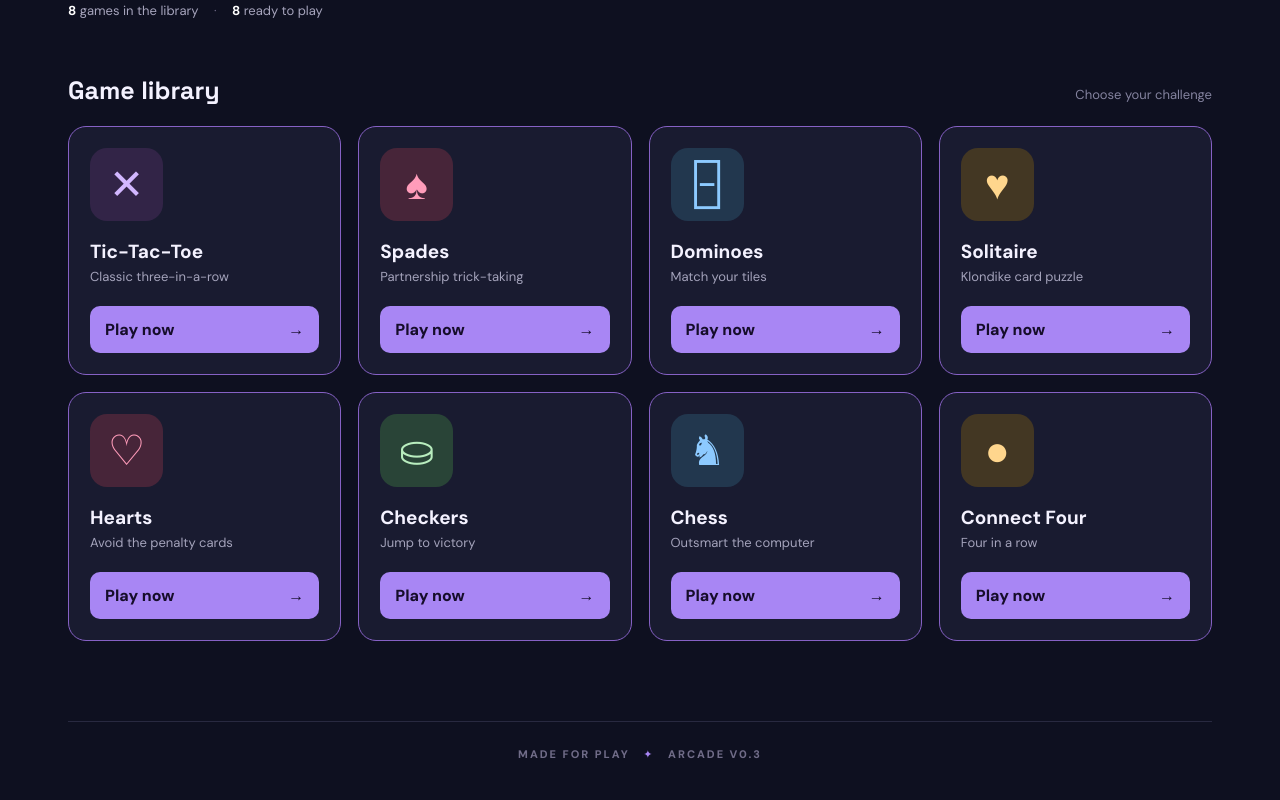
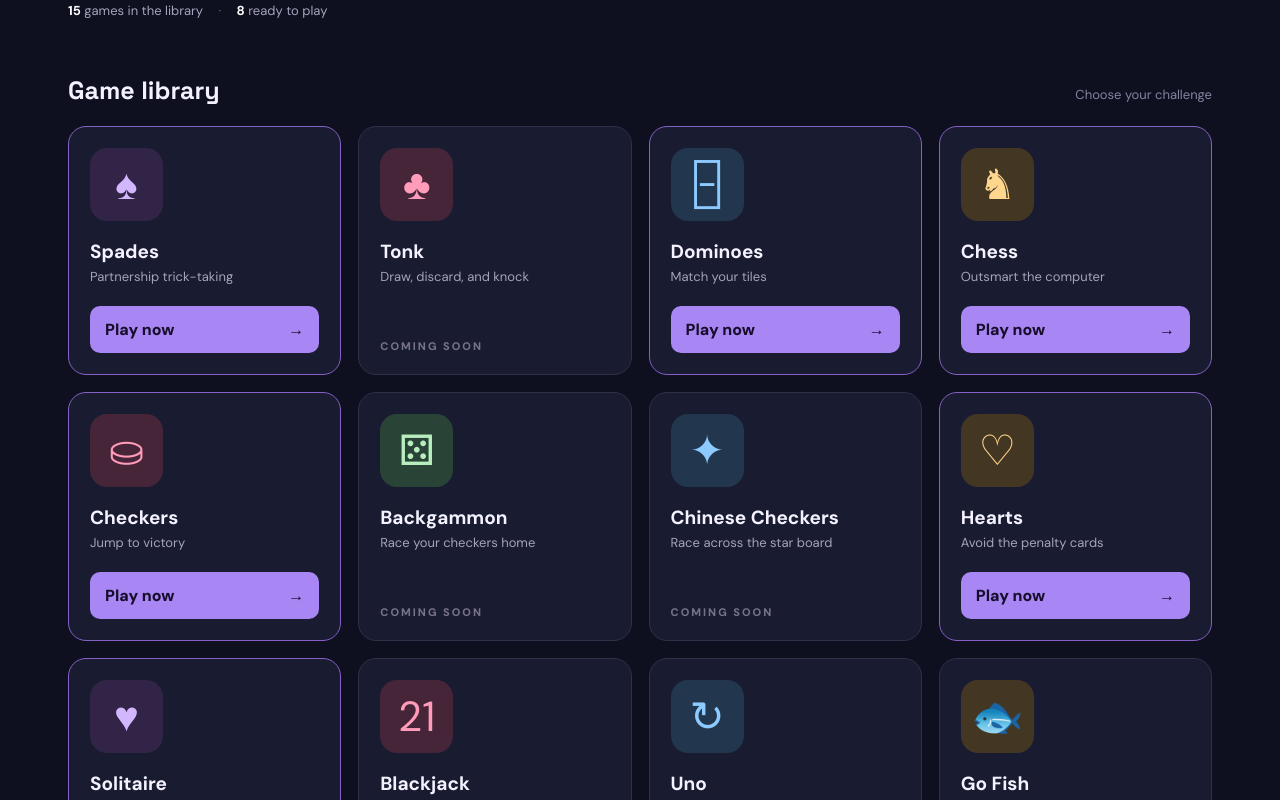
Before and after one commit to davidlwatsonjr/arcade, a React (Vite) app: page / in a window 1280 px wide. Shown: the part 460-1260 px from the top of the page. Built offline with nearby package versions, Linux system fonts and the light colour scheme.

Commit message:
feat(lobby): expand game catalog with seven planned titles

```diff
--- a/src/main.tsx
+++ b/src/main.tsx
@@ -1,6 +1,100 @@
-import './pwa';import React,{useState} from 'react';import {createRoot} from 'react-dom/client';import {TicTacToe} from './games/tic-tac-toe/TicTacToe';import {SpadesGame} from './games/spades/SpadesGame';import {ConnectFour} from './games/connect-four/ConnectFour';import {Checkers} from './games/checkers/Checkers';import {Dominoes} from './games/dominoes/Dominoes';import {Solitaire} from './games/solitaire/Solitaire';import {Hearts} from './games/hearts/Hearts';import {ChessGame} from './games/chess/ChessGame';import './style.css';import './style-spades.css';import './style-games.css';
-type GameName='Tic-Tac-Toe'|'Spades'|'Dominoes'|'Solitaire'|'Hearts'|'Checkers'|'Chess'|'Connect Four';
-const games:{name:GameName,icon:string,subtitle:string}[]=[{name:'Tic-Tac-Toe',icon:'✕',subtitle:'Classic three-in-a-row'},{name:'Spades',icon:'♠',subtitle:'Partnership trick-taking'},{name:'Dominoes',icon:'🁣',subtitle:'Match your tiles'},{name:'Solitaire',icon:'♥',subtitle:'Klondike card puzzle'},{name:'Hearts',icon:'♡',subtitle:'Avoid the penalty cards'},{name:'Checkers',icon:'⛀',subtitle:'Jump to victory'},{name:'Chess',icon:'♞',subtitle:'Outsmart the computer'},{name:'Connect Four',icon:'●',subtitle:'Four in a row'}];
-const components:Record<GameName,React.ComponentType<{onBack:()=>void}>>={'Tic-Tac-Toe':TicTacToe,Spades:SpadesGame,Dominoes,Solitaire,Hearts,Checkers,Chess:ChessGame,'Connect Four':ConnectFour};
-function App(){const[playing,setPlaying]=useState<GameName|null>(null);const Game=playing?components[playing]:null;return <div className="shell"><header><button className="brand" onClick={()=>setPlaying(null)}>✦ <span>ARCADE</span></button><span className="topline">YOUR PERSONAL GAME ROOM</span></header>{Game?<Game onBack={()=>setPlaying(null)}/>:<main><section className="hero"><div className="eyebrow">WELCOME TO THE ARCADE</div><h1>Pick a game.<br/><em>Make your move.</em></h1><p>Classic favorites, smart computer opponents, and a little friendly competition. Your next game starts here.</p><div className="stat"><strong>8</strong> games in the library <span>·</span> <strong>8</strong> ready to play</div></section><div className="section-heading"><h2>Game library</h2><span>Choose your challenge</span></div><div className="library">{games.map((game,index)=><article className="game-card available" key={game.name}><div className={'game-icon icon-'+index}>{game.icon}</div><div className="card-content"><h3>{game.name}</h3><p>{game.subtitle}</p></div><button className="play" onClick={()=>setPlaying(game.name)}>Play now <span>→</span></button></article>)}</div></main>}<footer>MADE FOR PLAY <span>✦</span> ARCADE V0.3</footer></div>}
-createRoot(document.getElementById('root')!).render(<React.StrictMode><App/></React.StrictMode>);
+import './pwa';
+import React, { useState } from 'react';
+import { createRoot } from 'react-dom/client';
+import { TicTacToe } from './games/tic-tac-toe/TicTacToe';
+import { SpadesGame } from './games/spades/SpadesGame';
+import { ConnectFour } from './games/connect-four/ConnectFour';
+import { Checkers } from './games/checkers/Checkers';
+import { Dominoes } from './games/dominoes/Dominoes';
+import { Solitaire } from './games/solitaire/Solitaire';
+import { Hearts } from './games/hearts/Hearts';
+import { ChessGame } from './games/chess/ChessGame';
+import './style.css';
+import './style-spades.css';
+import './style-games.css';
+
+const components = {
+  'Tic-Tac-Toe': TicTacToe,
+  'Spades': SpadesGame,
+  'Dominoes': Dominoes,
+  'Solitaire': Solitaire,
+  'Hearts': Hearts,
+  'Checkers': Checkers,
+  'Chess': ChessGame,
+  'Connect Four': ConnectFour,
+} satisfies Record<string, React.ComponentType<{ onBack: () => void }>>;
+
+type PlayableGameName = keyof typeof components;
+type Game = {
+  name: string;
+  icon: string;
+  subtitle: string;
+  status: 'playable' | 'coming-soon';
+  tentative?: boolean;
+};
+
+// The complete game catalog is deliberately independent of the playable-game registry.
+// New games appear in the lobby without requiring unfinished implementations or imports.
+const games: Game[] = [
+  { name: 'Spades', icon: '♠', subtitle: 'Partnership trick-taking', status: 'playable' },
+  { name: 'Tonk', icon: '♣', subtitle: 'Draw, discard, and knock', status: 'coming-soon' },
+  { name: 'Dominoes', icon: '🁣', subtitle: 'Match your tiles', status: 'playable' },
+  { name: 'Chess', icon: '♞', subtitle: 'Outsmart the computer', status: 'playable' },
+  { name: 'Checkers', icon: '⛀', subtitle: 'Jump to victory', status: 'playable' },
+  { name: 'Backgammon', icon: '⚄', subtitle: 'Race your checkers home', status: 'coming-soon' },
+  { name: 'Chinese Checkers', icon: '✦', subtitle: 'Race across the star board', status: 'coming-soon' },
+  { name: 'Hearts', icon: '♡', subtitle: 'Avoid the penalty cards', status: 'playable' },
+  { name: 'Solitaire', icon: '♥', subtitle: 'Klondike card puzzle', status: 'playable' },
+  { name: 'Blackjack', icon: '21', subtitle: 'Beat the dealer without busting', status: 'coming-soon' },
+  { name: 'Uno', icon: '↻', subtitle: 'Match colors and numbers', status: 'coming-soon', tentative: true },
+  { name: 'Go Fish', icon: '🐟', subtitle: 'Ask, collect, and make books', status: 'coming-soon' },
+  { name: 'Yahtzee', icon: '⚅', subtitle: 'Roll for the highest score', status: 'coming-soon', tentative: true },
+  { name: 'Tic-Tac-Toe', icon: '✕', subtitle: 'Classic three-in-a-row', status: 'playable' },
+  { name: 'Connect Four', icon: '●', subtitle: 'Four in a row', status: 'playable' },
+];
+
+const playableCount = games.filter(game => game.status === 'playable').length;
+
+function App() {
+  const [playing, setPlaying] = useState<PlayableGameName | null>(null);
+  const GameComponent = playing ? components[playing] : null;
+
+  return (
+    <div className="shell">
+      <header>
+        <button className="brand" onClick={() => setPlaying(null)}>✦ <span>ARCADE</span></button>
+        <span className="topline">YOUR PERSONAL GAME ROOM</span>
+      </header>
+      {GameComponent ? <GameComponent onBack={() => setPlaying(null)} /> : (
+        <main>
+          <section className="hero">
+            <div className="eyebrow">WELCOME TO THE ARCADE</div>
+            <h1>Pick a game.<br /><em>Make your move.</em></h1>
+            <p>Classic favorites, smart computer opponents, and a little friendly competition. Your next game starts here.</p>
+            <div className="stat">
+              <strong>{games.length}</strong> games in the library <span>·</span> <strong>{playableCount}</strong> ready to play
+            </div>
+          </section>
+          <div className="section-heading"><h2>Game library</h2><span>Choose your challenge</span></div>
+          <div className="library">
+            {games.map((game, index) => (
+              <article className={'game-card ' + (game.status === 'playable' ? 'available' : 'unavailable')} key={game.name}>
+                <div className={'game-icon icon-' + (index % 8)}>{game.icon}</div>
+                <div className="card-content">
+                  <h3>{game.name}</h3>
+                  <p>{game.subtitle}</p>
+                </div>
+                {game.status === 'playable'
+                  ? <button className="play" onClick={() => setPlaying(game.name as PlayableGameName)}>Play now <span>→</span></button>
+                  : <span className="coming">{game.tentative ? 'PLANNED · TENTATIVE' : 'COMING SOON'}</span>}
+              </article>
+            ))}
+          </div>
+        </main>
+      )}
+      <footer>MADE FOR PLAY <span>✦</span> ARCADE V0.3</footer>
+    </div>
+  );
+}
+
+createRoot(document.getElementById('root')!).render(<React.StrictMode><App /></React.StrictMode>);
```
